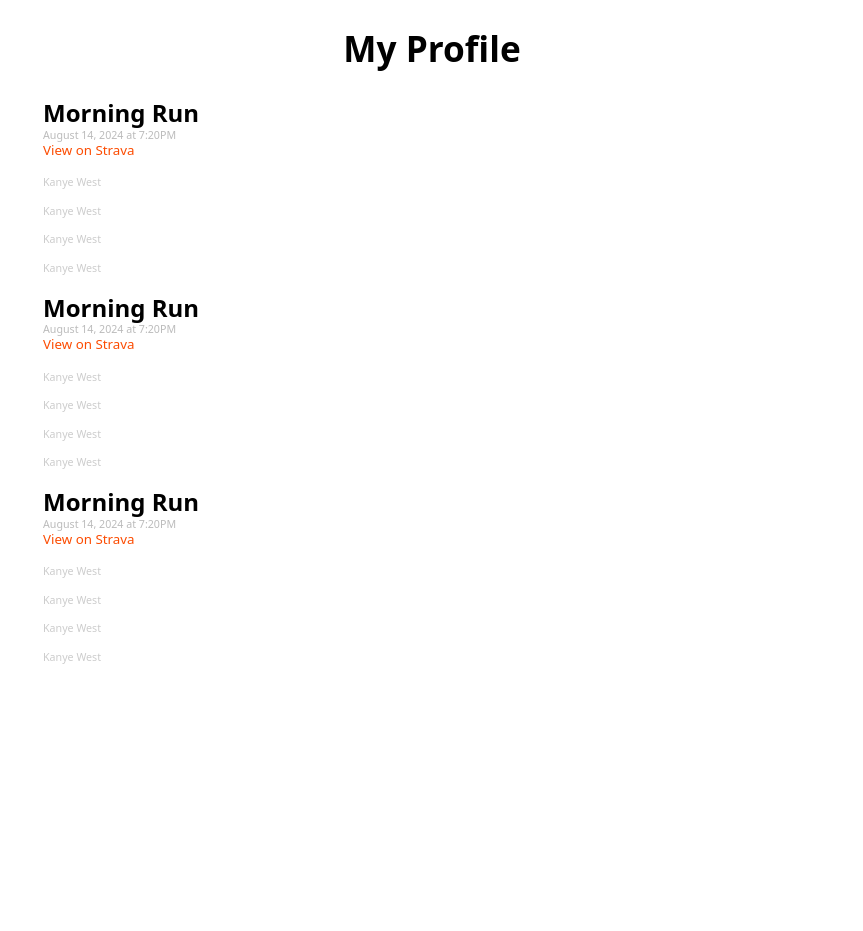
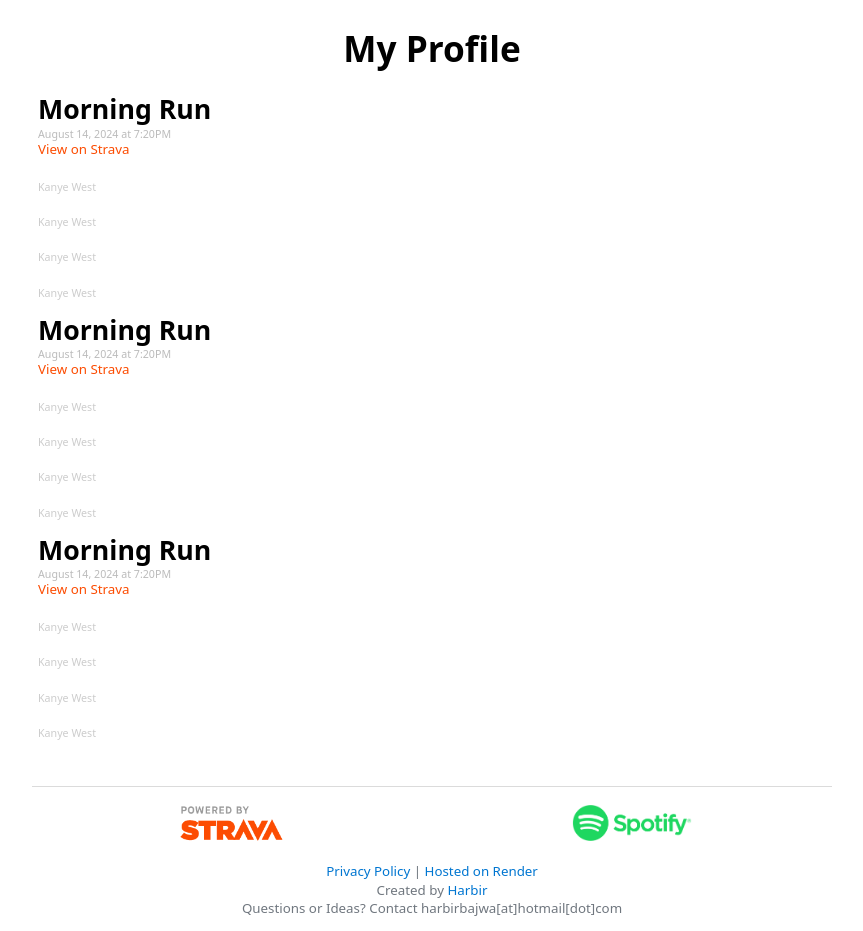
Before and after one commit to harbirb/MoovIt, a website: page public/profile.html in a window 1280 px wide. Shown: the whole page, without its empty margins (208-1071 px from the left). Before the commit the page ends 800 px from the top, so only its background shows below. Drawn offline with nearby package versions, Linux system fonts and the light colour scheme.

Commit message:
changed font sizes, clickable areas

```diff
--- a/public/profile.html
+++ b/public/profile.html
@@ -80,6 +80,19 @@
         </div>
     </td>
 </table>
+<footer>
+    <p class="logo">
+        <img src="api_logo_pwrdBy_strava_stack_light.png" alt="powered by strava">
+        <img src="Spotify_Logo_RGB_Green.png" alt="powered by spotify" >
+    </p>
+    <p>
+        <a href="privacy-policy.html">Privacy Policy</a> |
+        <a href="https://render.com/">Hosted on Render</a>
+        <br> Created by <a href="https://github.com/harbirb">Harbir</a>
+        <br> Questions or Ideas? Contact harbirbajwa[at]hotmail[dot]com
+
+    </p>
+</footer>
 
 
 </body>
--- a/public/styles.css
+++ b/public/styles.css
@@ -78,6 +78,7 @@ footer {
     text-align: center; /* Center text in the footer */
     align-items: center;
     justify-content: center;
+    font-size: 10pt;
 }
 
 button:hover {
@@ -133,38 +134,37 @@ body {
 
   @keyframes spin {
     0% { transform: rotate(0deg) scale(1); }
-    50% { transform: rotate(360deg) scale(2); }
+    50% { transform: rotate(360deg) scale(1.5); }
     100% { transform: rotate(720deg) scale(1); }
   }
 
 .songLink {
     display: inline-block;
-    text-align: left;
     color: white;
+    margin-right: auto;
 }
 
 .songName {
-    font-size: 10pt;
-    margin: -3px 0;
+    font-size: 12pt;
+    margin: -1px auto;
     margin-top: 0px;
 }
 
 .songArtists {
     font-size: 8pt;
-    margin: -2px 0px;
+    margin: -1px auto;
     color: #ccc;
 }
 
 .songList {
     display: flex;
     flex-direction: column;
-    gap: 0;
 }
 
 .activityContainer {
     display: flex;
     flex-direction: column;
-    margin: 5px;
+    justify-content: left;
 }
 
 .activityTitle {
@@ -180,9 +180,10 @@ body {
 
 .activityLink {
     color: #FC4C02;
-    font-size: 10pt
+    font-size: 10pt;
+    margin-right: auto;
 }
 
 .activityTitle {
-    font-size: 18pt;
+    font-size: 20pt;
 }
```
